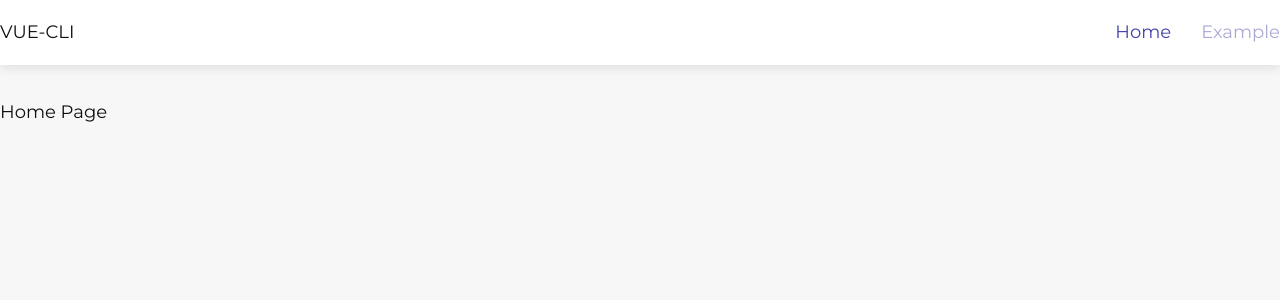
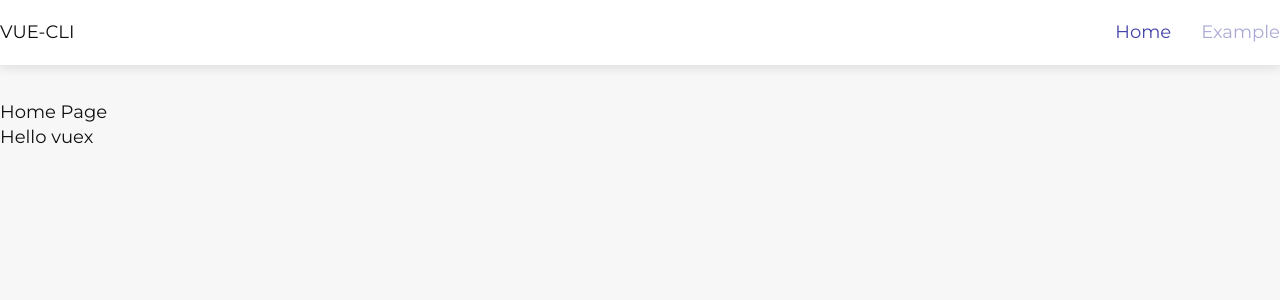
Before and after one commit to YaroslavArtemenko/vue-cli_course, a Vue app: page / in a window 1280 px wide. Shown: the top 300 px of the page. Built offline with nearby package versions, Linux system fonts and the light colour scheme.

Commit message:
added message to Home.vue

```diff
--- a/src/pages/Home.vue
+++ b/src/pages/Home.vue
@@ -4,6 +4,7 @@
     <section>
       <div class="container">
         <h1>Home Page</h1>
+        {{ message }}
       </div>
 
     </section>
@@ -13,7 +14,12 @@
 
 <script>
 export default {
-  name: "Home"
+  name: "Home",
+  computed: {
+    message () {
+      return this.$store.getters.getMessage
+    }
+  }
 }
 </script>
 
```
